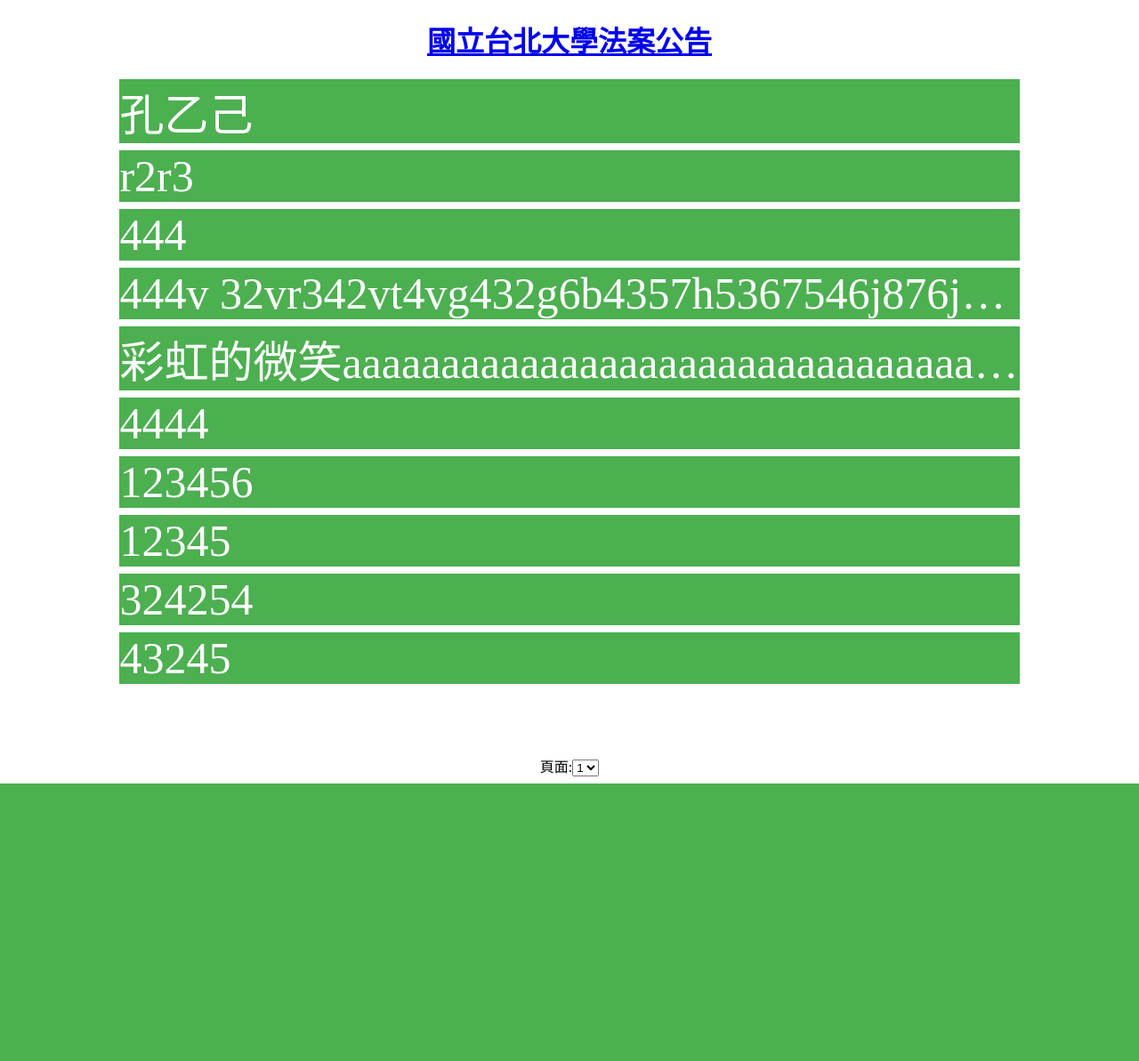
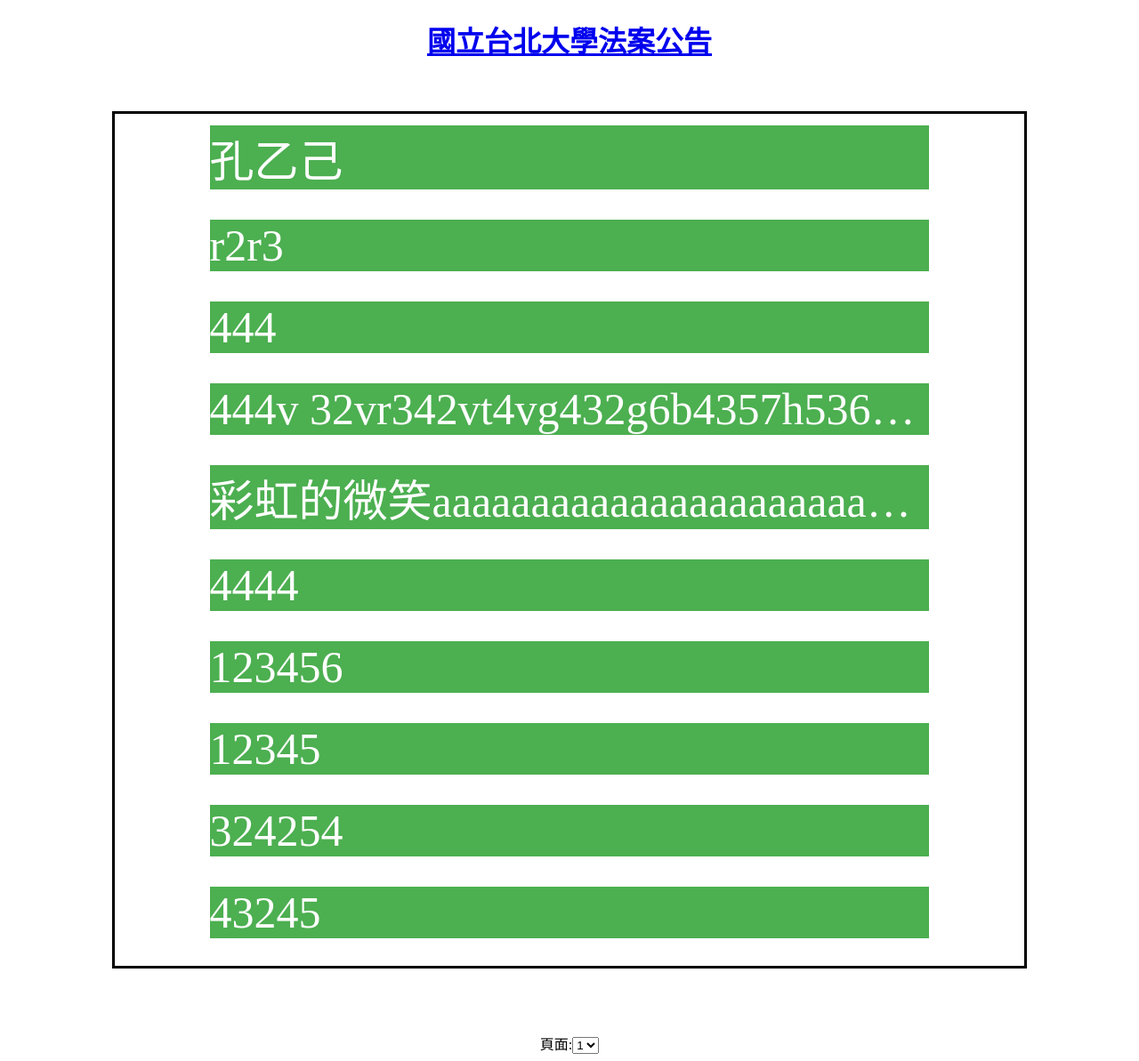
Before and after one commit to solomon12354/NTPU, a PHP site: page / in a window 1280 px wide. Shown: the whole page at 89% size. Before the commit the page ends 881 px from the top, so only its background shows below. Run offline with PHP 8.4, Linux system fonts and the light colour scheme; data comes from the database, SQL or seed files in the repository.

Commit message:
Update index.php

```diff
--- a/index.php
+++ b/index.php
@@ -59,6 +59,7 @@
     </style>
 </head>
     <CENTER><head> <h1><B><a href='index.php'>國立台北大學法案公告</a></B></h1> </head></CENTER>
+    <br><br>
     <?php
 	$page = 1;
 	if(isset($_GET["page"])){
@@ -67,6 +68,8 @@
 
 
     ?>
+    <CENTER>
+    <div style="border-width: 3px; border-style:solid ; width: auto;  border-color: rgb(0, 0, 0); padding: 5px; max-width: 80%;"><article-content>
     <?php
 	$numberPerPage = 10;
 	require_once "conn.php";
@@ -82,7 +85,7 @@
 	$counter = 0;
 	for ($i = $numberPerPage*($page-1); $i < ($numberPerPage*($page-1) + $numberPerPage) && $i < $num; $i++ ) {
     ?>
-		<CENTER><a href='text.php?No=<?php echo $stack[$i]['No']; ?>' class="button" name="No" title="<?php echo $stack[$i]['Title']; ?>"><LEFT> <?php echo $stack[$i]['Title']; ?></LEFT><br></a></CENTER>
+		<CENTER><a href='text.php?No=<?php echo $stack[$i]['No']; ?>' class="button" name="No" title="<?php echo $stack[$i]['Title']; ?>"><LEFT> <?php echo $stack[$i]['Title']; ?></LEFT><br></a></CENTER><br>
     <?php
 	$counter++;
 	}
@@ -90,6 +93,9 @@
     ?>
 	<CENTER><h2><B><a>抱歉，找不到該網頁。</a></B></h2></CENTER>
     <?php }?>
+    </article-content>
+    </div>
+    </CENTER>
     <br><br><br><br><CENTER>頁面:<select onchange="javascript:location.href=this.value;" selected="selected" >
 	<option value="" selected disabled hidden><?php echo $page;?></option>
     <?php
```
